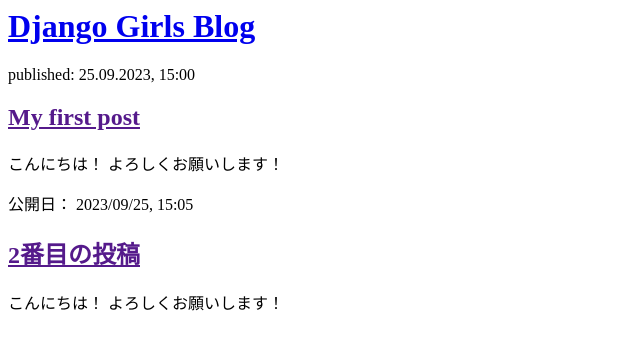
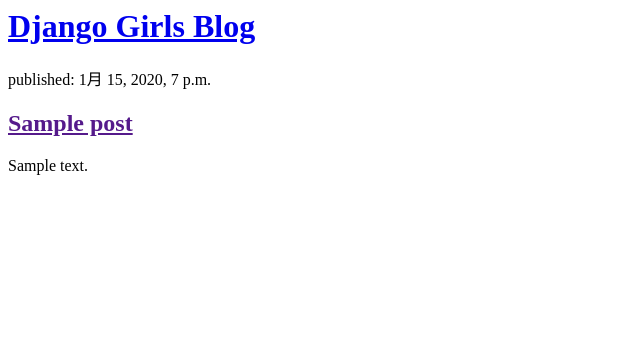
Before and after one commit to takubii/djangogirls, a Django app: page / in a window 1280 px wide. Shown: the top 350 px of the page, without its empty margins (0-640 px from the left). Run offline with Django 3.2, Linux system fonts and the light colour scheme; tables that the repository leaves empty hold one stand-in row (values such as "Sample post").

Commit message:
add: Postオブジェクトの内容をテンプレートに表示

```diff
--- a/blog/templates/blog/post_list.html
+++ b/blog/templates/blog/post_list.html
@@ -7,16 +7,12 @@
       <h1><a href="/">Django Girls Blog</a></h1>
     </div>
 
+    {% for post in posts %}
     <div>
-      <p>published: 25.09.2023, 15:00</p>
-      <h2><a href="">My first post</a></h2>
-      <p>こんにちは！ よろしくお願いします！</p>
+      <p>published: {{ post.published_date }}</p>
+      <h2><a href="">{{ post.title }}</a></h2>
+      <p>{{ post.text | linebreaksbr }}</p>
     </div>
-
-    <div>
-      <p>公開日： 2023/09/25, 15:05</p>
-      <h2><a href="">2番目の投稿</a></h2>
-      <p>こんにちは！ よろしくお願いします！</p>
-    </div>
+    {% endfor %}
   </body>
 </html>
--- a/blog/views.py
+++ b/blog/views.py
@@ -1,5 +1,11 @@
 from django.shortcuts import render
+from django.utils import timezone
+
+from .models import Post
 
 
 def post_list(request):
-    return render(request, "blog/post_list.html", {})
+    posts = Post.objects.filter(published_date__lte=timezone.now()).order_by(
+        "published_date"
+    )
+    return render(request, "blog/post_list.html", {"posts": posts})
```
